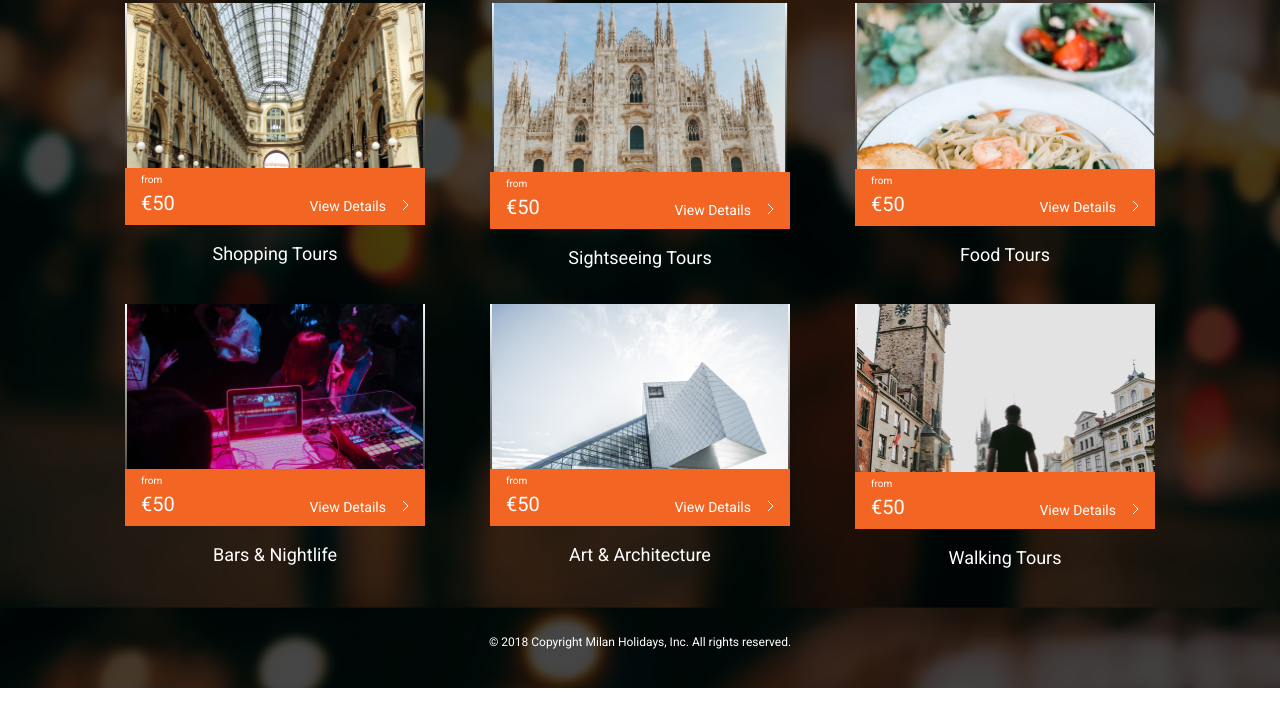
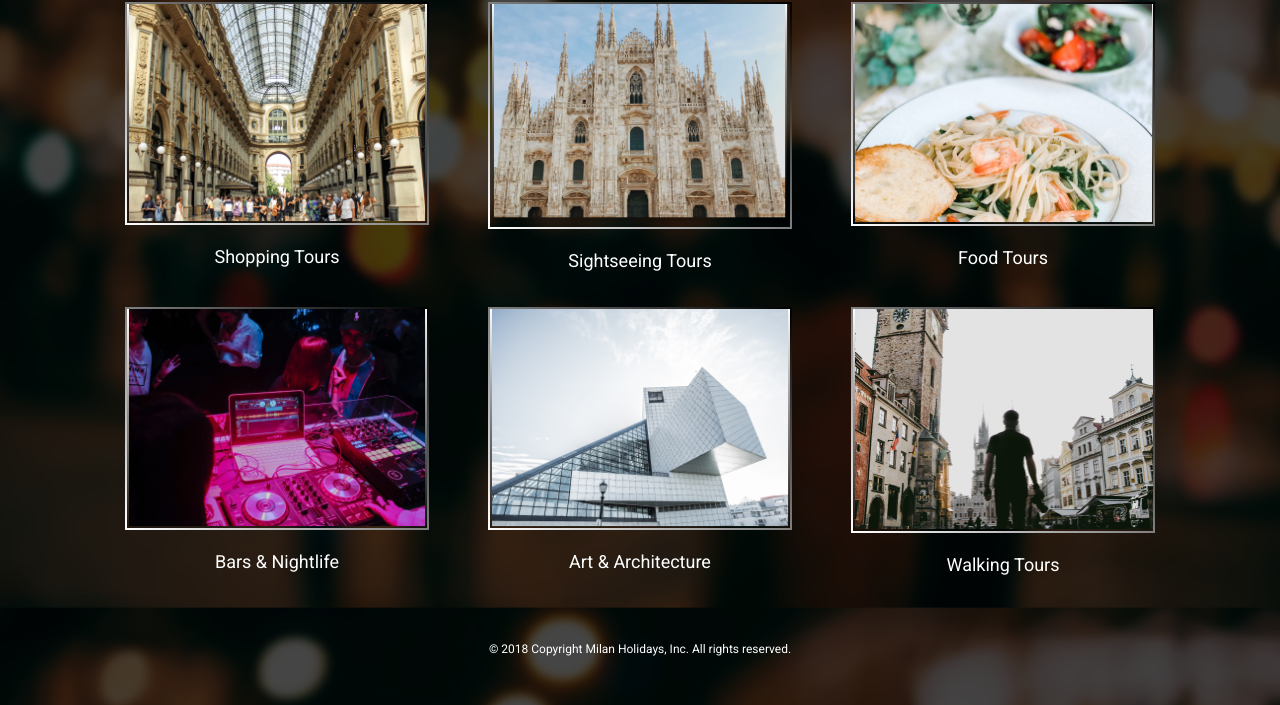
Before and after one commit to GreatWolfXX/Dan.IT-HomeWork, a plain HTML site: page HTML essential/HW5/index.html in a window 1280 px wide. Shown: the part 112-817 px from the top of the page. Drawn offline with Linux system fonts and the light colour scheme.

Commit message:
Homework 5

```diff
--- a/HTML essential/HW5/styles/main.css
+++ b/HTML essential/HW5/styles/main.css
@@ -8,7 +8,7 @@ body {
 .container {
     max-width: 1030px;
     width: 100%;
-    margin: 0 auto;
+    margin: 50px auto;
 }
 
 /* TOP-INFORMATION START */
@@ -16,7 +16,7 @@ body {
 .top-information {
     display: flex;
     justify-content: space-between;
-    margin-top: 51px;
+    margin-bottom: 17px;
 }
 
 .main-logo {
@@ -81,7 +81,6 @@ body {
     display: flex;
     flex-wrap: wrap;
     justify-content: space-between;
-    margin-top: 17px;
 }
 
 .item-container {
@@ -94,11 +93,15 @@ body {
 
 
 .item-information {
+    overflow: hidden;
     position: relative;
 }
 
 .item-image {
     width: 300px;
+    border: 2px solid #FFFFFF;
+    border-image: linear-gradient(to right top, #FFFFFF, #000000);
+    border-image-slice: 1;
 }
 
 .item-container-text {
@@ -112,15 +115,15 @@ body {
 }
 
 .hover-block {
-    /*visibility: hidden;*/
     display: flex;
     justify-content: space-between;
     align-items: flex-end;
     box-sizing: border-box;
-    width: 300px;
+    width: 100%;
 
     position: absolute;
-    bottom: 0;
+    bottom: -60px;
+    transition: bottom 0.5s;
 
     padding: 7px 16px 12px;
 
@@ -133,7 +136,8 @@ body {
 }
 
 .item-container:hover .hover-block {
-    visibility: visible;
+    bottom: 0;
+    transition: bottom 0.5s;
 }
 
 .item-container:hover .item-container-text{
```
